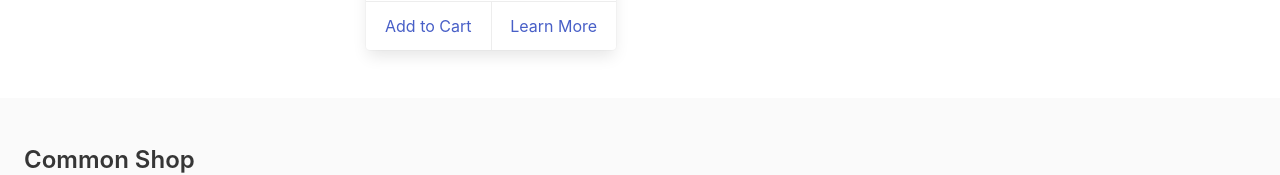
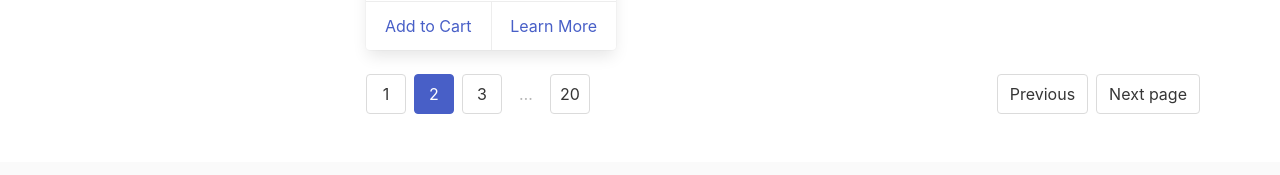
Before and after one commit to weisong0908/common-shop-web-client, a Vue app: page /products in a window 1280 px wide. Shown: the part 981-1156 px from the top of the page. Built offline with nearby package versions, Linux system fonts and the light colour scheme.

Commit message:
add pagination component

```diff
--- /dev/null
+++ b/src/components/Pagination.vue
@@ -0,0 +1,77 @@
+<template>
+  <nav class="pagination" role="navigation" aria-label="pagination">
+    <a
+      class="pagination-previous"
+      :disabled="currentPageNumber === 1"
+      @click="currentPageNumber === 1 ? true : goToPage(currentPageNumber - 1)"
+      >Previous</a
+    >
+    <a
+      class="pagination-next"
+      :disabled="currentPageNumber === totalPageCount"
+      @click="
+        currentPageNumber === totalPageCount
+          ? true
+          : goToPage(currentPageNumber + 1)
+      "
+      >Next page</a
+    >
+    <ul class="pagination-list">
+      <li v-if="currentPageNumber > 1">
+        <a class="pagination-link" aria-label="Goto page 1" @click="goToPage(1)"
+          >1</a
+        >
+      </li>
+      <li v-if="currentPageNumber > 3">
+        <span class="pagination-ellipsis">&hellip;</span>
+      </li>
+      <li v-if="currentPageNumber > 2">
+        <a
+          class="pagination-link"
+          :aria-label="'Goto page ' + (currentPageNumber - 1)"
+          @click="goToPage(currentPageNumber - 1)"
+          >{{ currentPageNumber - 1 }}</a
+        >
+      </li>
+      <li>
+        <a
+          class="pagination-link is-current"
+          :aria-label="'Page ' + currentPageNumber"
+          aria-current="page"
+          @click="goToPage(currentPageNumber)"
+          >{{ currentPageNumber }}</a
+        >
+      </li>
+      <li v-if="currentPageNumber < totalPageCount - 1">
+        <a
+          class="pagination-link"
+          :aria-label="'Goto page ' + (currentPageNumber + 1)"
+          @click="goToPage(currentPageNumber + 1)"
+          >{{ currentPageNumber + 1 }}</a
+        >
+      </li>
+      <li v-if="currentPageNumber < totalPageCount - 2">
+        <span class="pagination-ellipsis">&hellip;</span>
+      </li>
+      <li v-if="currentPageNumber < totalPageCount">
+        <a
+          class="pagination-link"
+          :aria-label="'Goto page ' + totalPageCount"
+          @click="goToPage(totalPageCount)"
+          >{{ totalPageCount }}</a
+        >
+      </li>
+    </ul>
+  </nav>
+</template>
+
+<script>
+export default {
+  props: ["currentPageNumber", "totalPageCount"],
+  methods: {
+    goToPage(pageNumber) {
+      this.$emit("goToPage", pageNumber);
+    }
+  }
+};
+</script>
--- a/src/pages/AdminProducts.vue
+++ b/src/pages/AdminProducts.vue
@@ -42,50 +42,25 @@
         </tr>
       </tbody>
     </table>
-    <nav class="pagination" role="navigation" aria-label="pagination">
-      <a class="pagination-previous">Previous</a>
-      <a class="pagination-next">Next page</a>
-      <ul class="pagination-list">
-        <li>
-          <a class="pagination-link" aria-label="Goto page 1">1</a>
-        </li>
-        <li>
-          <span class="pagination-ellipsis">&hellip;</span>
-        </li>
-        <li>
-          <a class="pagination-link" aria-label="Goto page 45">45</a>
-        </li>
-        <li>
-          <a
-            class="pagination-link is-current"
-            aria-label="Page 46"
-            aria-current="page"
-            >46</a
-          >
-        </li>
-        <li>
-          <a class="pagination-link" aria-label="Goto page 47">47</a>
-        </li>
-        <li>
-          <span class="pagination-ellipsis">&hellip;</span>
-        </li>
-        <li>
-          <a class="pagination-link" aria-label="Goto page 86">86</a>
-        </li>
-      </ul>
-    </nav>
+    <pagination
+      :currentPageNumber="10"
+      :totalPageCount="10"
+      @goToPage="goToPage"
+    ></pagination>
   </page>
 </template>
 
 <script>
 import Page from "../components/Page";
 import Breadcrumb from "../components/Breadcrumb";
+import Pagination from "../components/Pagination";
 import productService from "../services/productService";
 
 export default {
   components: {
     Page,
-    Breadcrumb
+    Breadcrumb,
+    Pagination
   },
   data() {
     return {
@@ -94,6 +69,11 @@ export default {
   },
   mounted() {
     this.products = productService.getProducts();
+  },
+  methods: {
+    goToPage(pageNumber) {
+      alert("go to " + pageNumber);
+    }
   }
 };
 </script>
--- a/src/pages/Products.vue
+++ b/src/pages/Products.vue
@@ -23,6 +23,11 @@
             </div>
           </div>
         </div>
+        <pagination
+          :currentPageNumber="2"
+          :totalPageCount="20"
+          @goToPage="goToPage"
+        ></pagination>
       </div>
     </div>
   </page>
@@ -32,10 +37,11 @@
 import Page from "../components/Page";
 import ProductCard from "../components/ProductCard";
 import ProductCategoryFilter from "../components/ProductCategoryFilter";
+import Pagination from "../components/Pagination";
 import productService from "../services/productService";
 
 export default {
-  components: { Page, ProductCard, ProductCategoryFilter },
+  components: { Page, ProductCard, ProductCategoryFilter, Pagination },
   data() {
     return {
       products: [],
@@ -59,6 +65,9 @@ export default {
           .filter(p => p.category === category);
       }
       this.selectedCategory = category;
+    },
+    goToPage(pageNumber) {
+      alert("go to " + pageNumber);
     }
   }
 };
```
